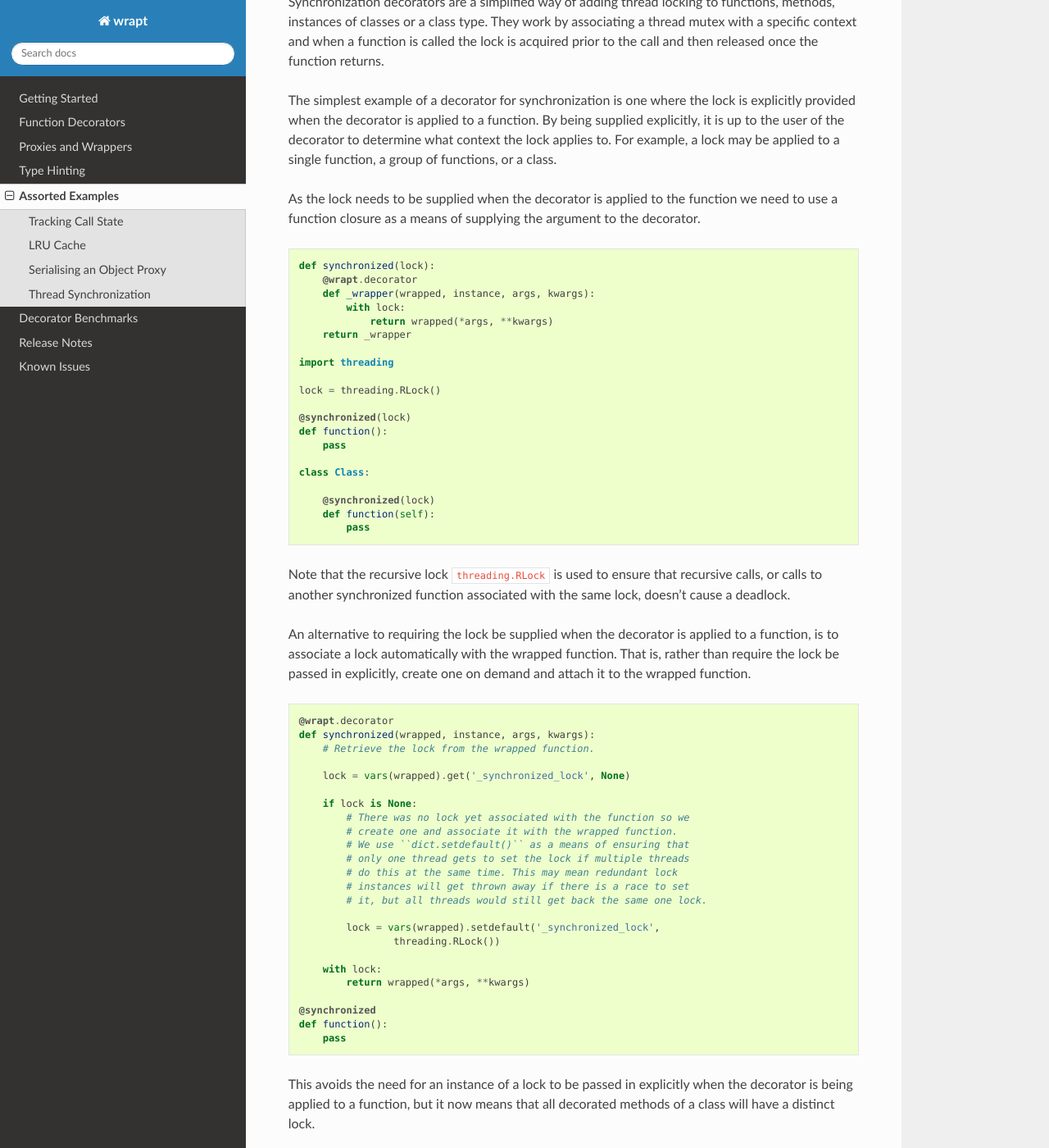
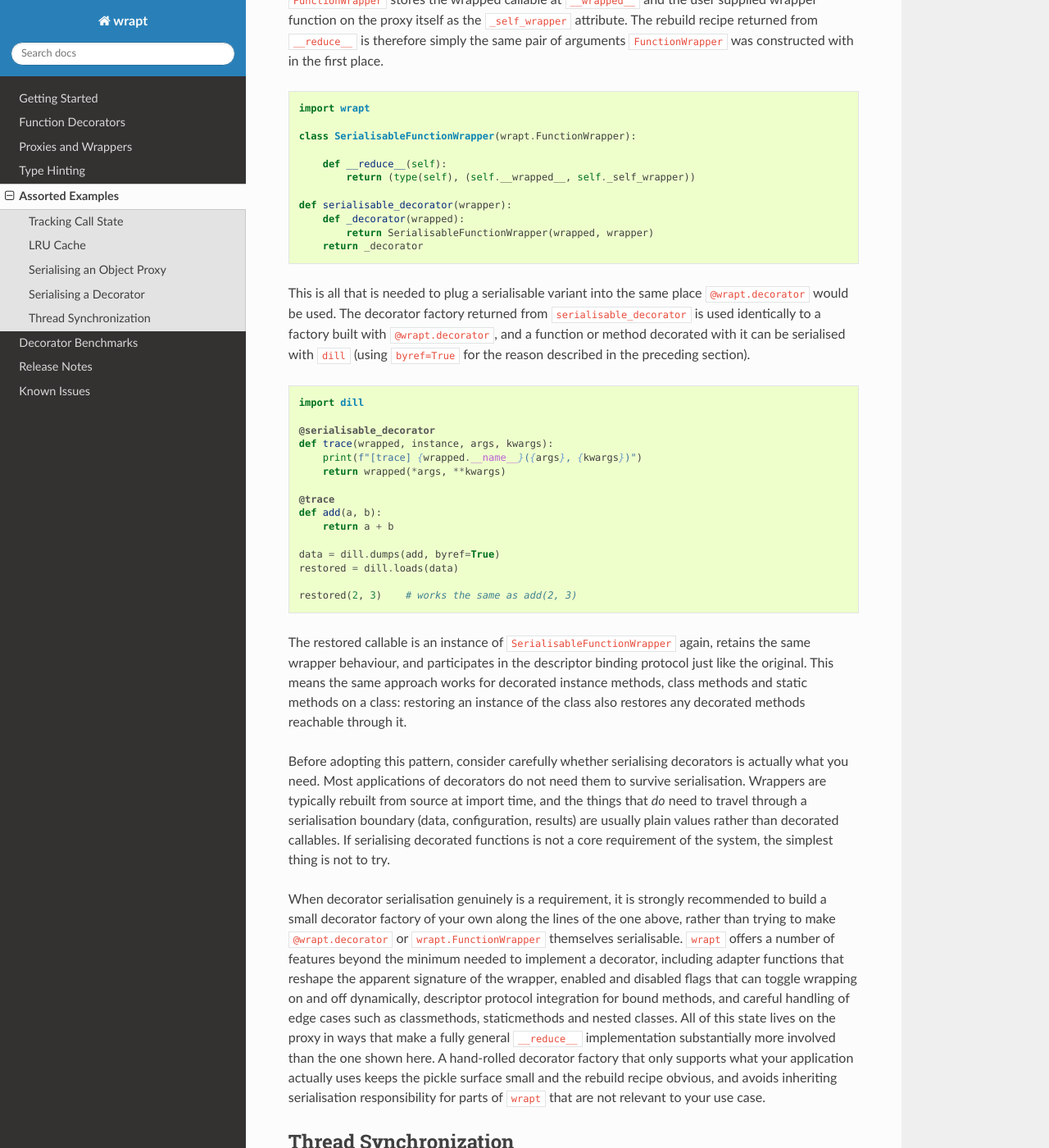
Before and after one commit to GrahamDumpleton/wrapt, a Sphinx documentation site: the page built from docs/examples.rst, in a window 1280 px wide and 1400 px high, scrolled down 8107 px. Shown: the whole window at 82% size. Built offline with Sphinx 7.4.7 and the Read the Docs theme 3.1.0, drawn with Linux system fonts in a browser that asks for light colours; some of the changed text lies outside the part shown.

Commit message:
Document dill serialisation of decorated functions

```diff
--- a/docs/examples.rst
+++ b/docs/examples.rst
@@ -422,6 +422,95 @@ The same consideration applies at the module level via
 ``dill.settings["byref"] = True`` if ``byref`` is to be the default for
 all ``dill`` operations in the process. Without ``byref=True`` the dump
 step will fail.
+
+Serialising a Decorator
+-----------------------
+
+The same technique used to make a subclass of ``BaseObjectProxy``
+serialisable can be applied to ``FunctionWrapper``, which is the proxy
+class ``wrapt`` uses to implement decorators. Making a decorated
+function serialisable therefore comes down to defining ``__reduce__``
+on a subclass of ``FunctionWrapper`` and using that subclass in a
+decorator factory of your own.
+
+``FunctionWrapper`` stores the wrapped callable at ``__wrapped__`` and
+the user supplied wrapper function on the proxy itself as the
+``_self_wrapper`` attribute. The rebuild recipe returned from
+``__reduce__`` is therefore simply the same pair of arguments
+``FunctionWrapper`` was constructed with in the first place.
+
+::
+
+    import wrapt
+
+    class SerialisableFunctionWrapper(wrapt.FunctionWrapper):
+
+        def __reduce__(self):
+            return (type(self), (self.__wrapped__, self._self_wrapper))
+
+    def serialisable_decorator(wrapper):
+        def _decorator(wrapped):
+            return SerialisableFunctionWrapper(wrapped, wrapper)
+        return _decorator
+
+This is all that is needed to plug a serialisable variant into the same
+place ``@wrapt.decorator`` would be used. The decorator factory
+returned from ``serialisable_decorator`` is used identically to a
+factory built with ``@wrapt.decorator``, and a function or method
+decorated with it can be serialised with ``dill`` (using ``byref=True``
+for the reason described in the preceding section).
+
+::
+
+    import dill
+
+    @serialisable_decorator
+    def trace(wrapped, instance, args, kwargs):
+        print(f"[trace] {wrapped.__name__}({args}, {kwargs})")
+        return wrapped(*args, **kwargs)
+
+    @trace
+    def add(a, b):
+        return a + b
+
+    data = dill.dumps(add, byref=True)
+    restored = dill.loads(data)
+
+    restored(2, 3)    # works the same as add(2, 3)
+
+The restored callable is an instance of ``SerialisableFunctionWrapper``
+again, retains the same wrapper behaviour, and participates in the
+descriptor binding protocol just like the original. This means the
+same approach works for decorated instance methods, class methods and
+static methods on a class: restoring an instance of the class also
+restores any decorated methods reachable through it.
+
+Before adopting this pattern, consider carefully whether serialising
+decorators is actually what you need. Most applications of decorators
+do not need them to survive serialisation. Wrappers are typically
+rebuilt from source at import time, and the things that *do* need to
+travel through a serialisation boundary (data, configuration, results)
+are usually plain values rather than decorated callables. If
+serialising decorated functions is not a core requirement of the
+system, the simplest thing is not to try.
+
+When decorator serialisation genuinely is a requirement, it is
+strongly recommended to build a small decorator factory of your own
+along the lines of the one above, rather than trying to make
+``@wrapt.decorator`` or ``wrapt.FunctionWrapper`` themselves
+serialisable. ``wrapt`` offers a number of features beyond the minimum
+needed to implement a decorator, including adapter functions that
+reshape the apparent signature of the wrapper, enabled and disabled
+flags that can toggle wrapping on and off dynamically, descriptor
+protocol integration for bound methods, and careful handling of edge
+cases such as classmethods, staticmethods and nested classes. All of
+this state lives on the proxy in ways that make a fully general
+``__reduce__`` implementation substantially more involved than the
+one shown here. A hand-rolled decorator factory that only supports
+what your application actually uses keeps the pickle surface small
+and the rebuild recipe obvious, and avoids inheriting serialisation
+responsibility for parts of ``wrapt`` that are not relevant to your
+use case.
 
 Thread Synchronization
 ----------------------
```
Also changed, not shown: docs/issues.rst (+49 -0 lines), 1 other file.
